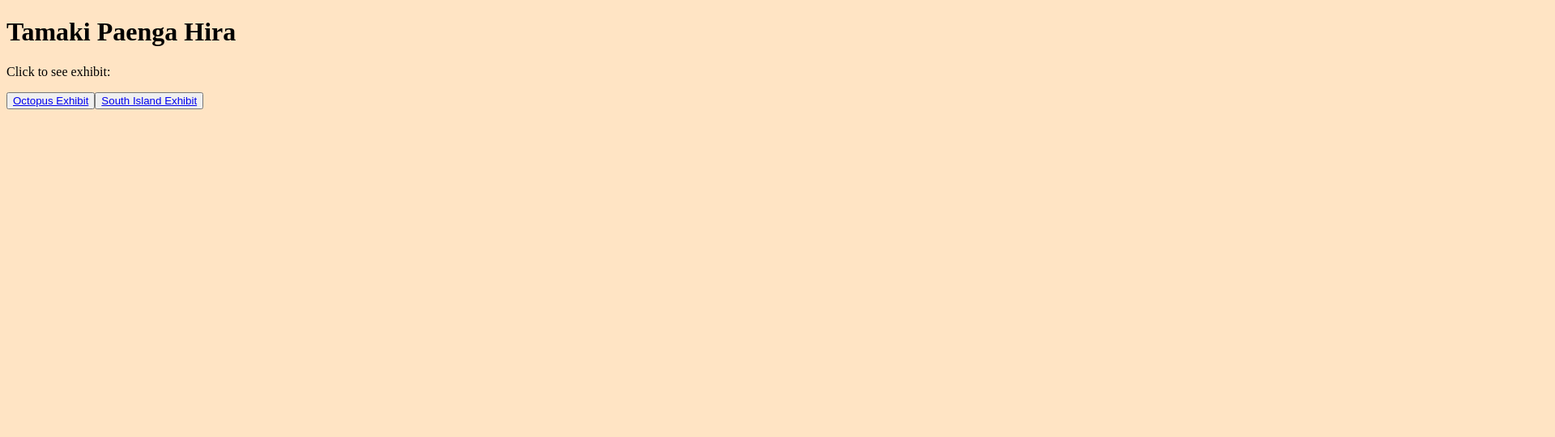
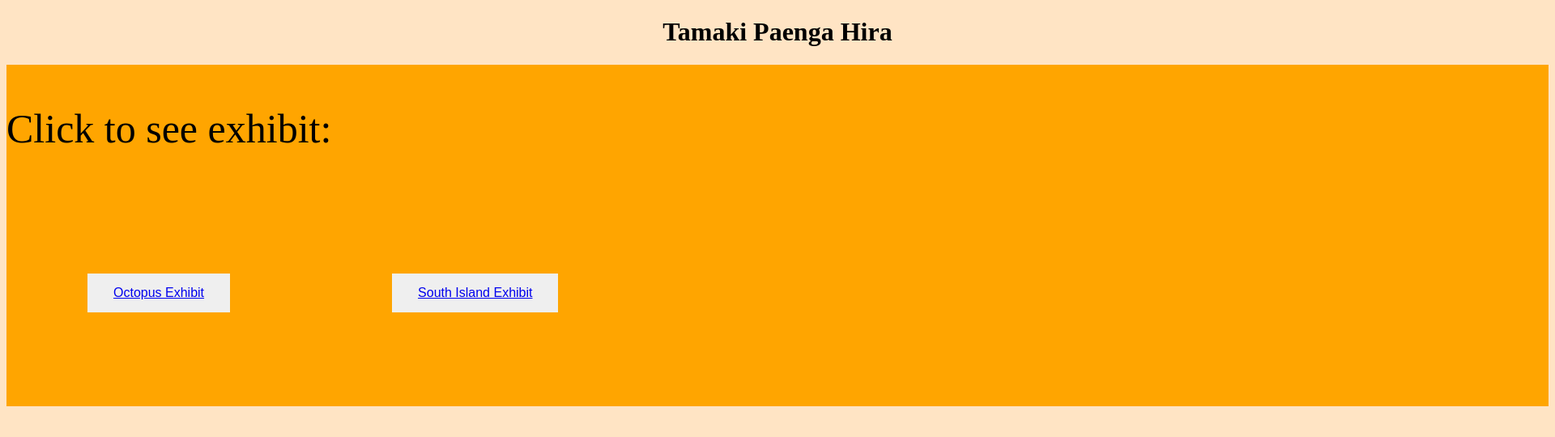
Before and after one commit to alexarlington/exhibit, a React (Create React App) app: page / in a window 1280 px wide. Shown: the top 540 px of the page at 81% size, 1920 px wide, since content can reach past the window. Built offline with nearby package versions, Linux system fonts and the light colour scheme.

Commit message:
timeout started

```diff
--- a/public/index.html
+++ b/public/index.html
@@ -10,6 +10,7 @@
     <title>Auckland Museum</title>
   </head>
   <body>
+
     <div id="root">
 
     </div>
--- a/src/components/Button.jsx
+++ b/src/components/Button.jsx
@@ -1,21 +1,20 @@
-import React from "react";
+import React from 'react'
 import { Link, useParams } from 'react-router-dom'
+import '../styles/button.css';
 
 
 function Button(props) {
   const { pagename } = useParams()
   const url = props.page.data.exhibit
-
   const pageName = props.page.data.pages[0].id
   const stringFind = pagename.includes("-home")
 
  return (
   <div>
-   <button><Link to={`/`}>Choose Exhibit</Link></button>
-
+    <button className='page-button'><Link to={`/`}>back</Link></button>
     {stringFind
      ? null
-     : <button><Link to={`/${url}/${pageName}`}>Home</Link></button>}
+     : <button className='page-button'><Link to={`/${url}/${pageName}`}>Home</Link></button>}
      <br />
    </div>
    )
--- a/src/components/Home.jsx
+++ b/src/components/Home.jsx
@@ -1,17 +1,19 @@
 import React from "react";
 import { Link } from 'react-router-dom'
+import '../styles/home.css';
 
 
 function Home() {
 
 
-   return (<div>
-    <p>
+   return (
+   <div className="home">
+    <p className="home-p">
       Click to see exhibit:
     </p>
     <p>
-    <button><Link to={`/octopus/octopus-home`}>Octopus Exhibit</Link></button>
-    <button><Link to={`/south-island/south-island-home`}>South Island Exhibit </Link></button>
+    <button className="home-button"><Link to={`/octopus/octopus-home`}>Octopus Exhibit</Link></button>
+    <button className="home-button"><Link to={`/south-island/south-island-home`}>South Island Exhibit </Link></button>
     </p>
 
    </div>)
--- a/src/components/Octopus.jsx
+++ b/src/components/Octopus.jsx
@@ -25,7 +25,8 @@
   const indexLang = copyArray.indexOf(findLang)
 
  return (
-  <>
+  <div onmousemove="stopTimeout()">
+  {}
   <Button page={props}/>
   <div>
    <button onClick={() => setState("EN")} >
@@ -51,16 +52,16 @@
 
 
   <div>
-   <Link to={`/`}>choose exhibit</Link><br/>
+   <Link to={`/`}>back</Link><br/>
    <Link to={`/octopus/octopus-home`}>HOME</Link><br/>
    <Link to={`/octopus/close-up-1`}>CLOSE UP ONE</Link><br/>
    <Link to={`/octopus/close-up-2`}>CLOSE UP TWO</Link><br/>
    <Link to={`/octopus/close-up-3`}>CLOSE UP THREE</Link><br/>
   </div>
- </>
+ </ div>
  );
 
 
 }
 
- export default Octopus
+export default Octopus
--- a/src/components/SouthIsland.jsx
+++ b/src/components/SouthIsland.jsx
@@ -1,6 +1,7 @@
-import React, {useState} from "react";
+import React, {useState, useEffect} from "react";
 import { useParams, Link } from 'react-router-dom'
 import Button from './Button.jsx'
+import Timeout from './Timeout.jsx'
 
 
 function SouthIsland(props) {
@@ -25,8 +26,10 @@
 
 
 return (
-<>
+  <div>
+
   <Button page={props}/>
+  <Timeout />
     <div>
       <button onClick={() => setState("EN")} >
         English
@@ -47,7 +50,7 @@
   </p>
   <img src={southIsland.image.src} alt={southIsland.image.alt}/>
   <div>
-<Link to={`/`}>choose exhibit</Link><br/>
+    <Link to={`/`}>back</Link><br/>
     <Link to={`/south-island/south-island-home`}>HOME</Link><br/>
     <Link to={`/south-island/tasman`}>Tasman</Link><br/>
     <Link to={`/south-island/nelson`}>Nelson</Link><br/>
@@ -57,7 +60,7 @@
     <Link to={`/south-island/otago`}>Otago</Link><br/>
     <Link to={`/south-island/southland`}>Southland</Link><br/>
   </div>
- </>
+</div>
 );
 
 }
--- /dev/null
+++ b/src/components/Timeout.jsx
@@ -0,0 +1,10 @@
+import React from 'react'
+
+function Timeout() {
+ const timeout = setTimeout(function () {
+  window.location.href = '/';
+  }, 5000)
+
+}
+
+ export default Timeout
--- a/src/main.css
+++ b/src/main.css
@@ -9,3 +9,16 @@
 .description {
  white-space: pre-line;
 }
+
+html {
+ aspect-ratio: 16 / 9;
+ height: 1080px
+}
+
+button {
+ text-decoration: none;
+}
+
+h1 {
+ text-align: center;
+}
--- /dev/null
+++ b/src/styles/button.css
@@ -0,0 +1,3 @@
+.page-button {
+ background-color: aqua;
+}
--- /dev/null
+++ b/src/styles/home.css
@@ -0,0 +1,15 @@
+.home {
+ background-color: orange;
+ table-layout: fixed;
+ display: table;
+ width: 100%;
+}
+.home-button {
+ border: none;
+ padding: 15px 32px;
+ font-size: 16px;
+ margin: 100px;
+}
+.home-p{
+ font-size: 50px;
+}
```
Also changed, not shown: 1 other file (tests, documents, lock files or other folders). Lines whose indentation alone changed are shown as unchanged.
